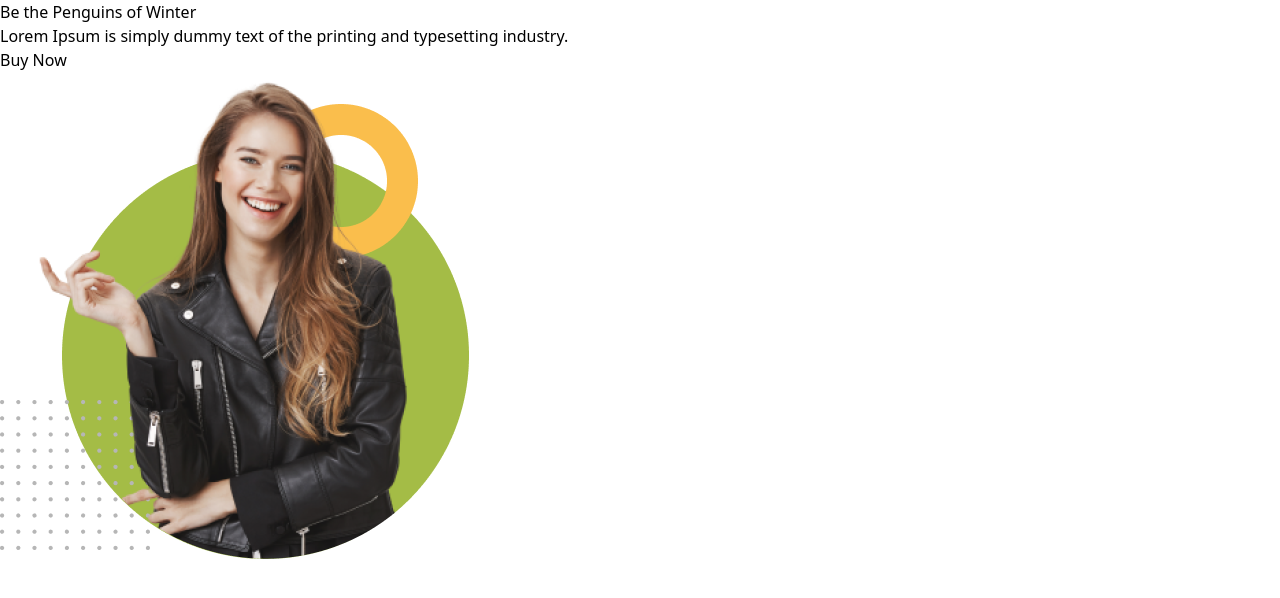
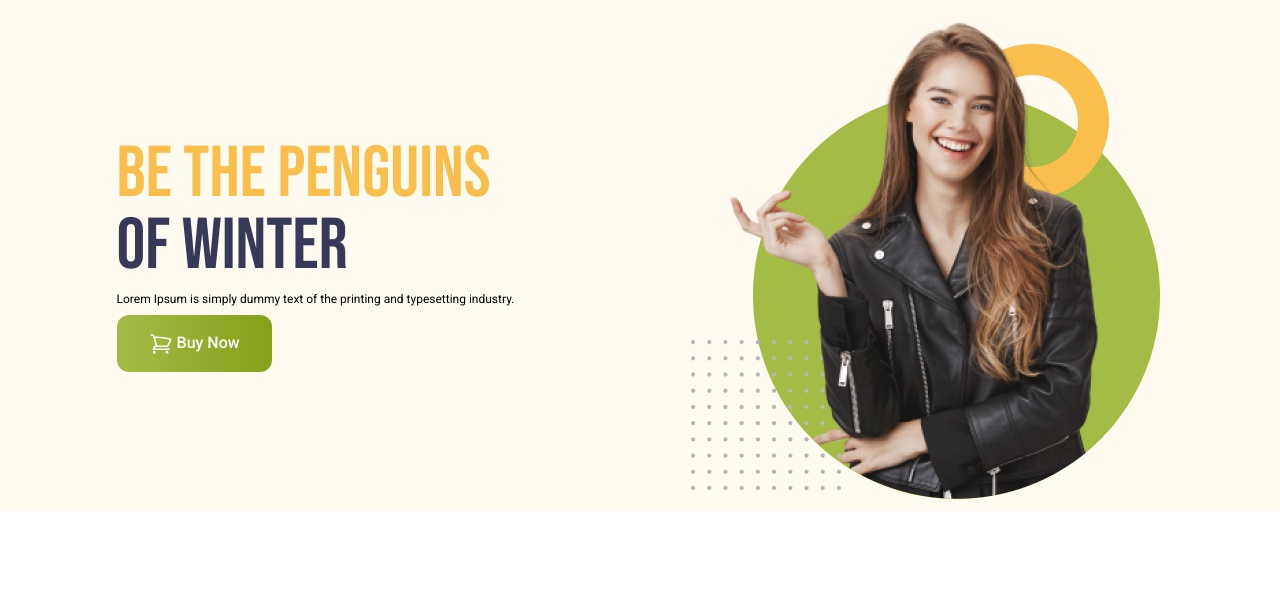
Before and after one commit to saiful2682070/penguin_fashion_website, a plain HTML site: page index.html in a window 1280 px wide. Drawn offline with nearby package versions, Linux system fonts and the light colour scheme.

Commit message:
Complete Banner Section

```diff
--- a/index.html
+++ b/index.html
@@ -24,21 +24,31 @@
 
 <body>
     <!-- Header Start -->
-    <header>
+    <header class="bg-[#FFFBF0] p-3">
         <nav>
-            <!-- Banner Start -->
+
+        </nav>
+        <!-- Banner Start -->
+        <div class="ml-4 mr-4 md:flex md:justify-around md:items-center">
             <div>
-                <div>
-                    <h1>Be the Penguins of Winter</h1>
-                    <p>Lorem Ipsum is simply dummy text of the printing and typesetting industry.</p>
-                    <button>Buy Now</button>
-                </div>
-                <div>
-                    <img src="images/model.png" alt="">
-                </div>
+                <h1 class="bebas_neue uppercase text-7xl mb-2"><span class="text-[#FABE4C]">Be the Penguins</span> <br>
+                    <span class="text-[#363958]">of Winter</span>
+                </h1>
+                <p class="roboto text-xs font-normal mb-2">Lorem Ipsum is simply dummy text of the printing and
+                    typesetting industry.</p>
+                <button
+                    class="bg-gradient-to-r from-[#A4BC46] to-[#85A019] px-8 py-4 rounded-xl roboto text-[#FFFFFF] font-medium"><svg
+                        xmlns="http://www.w3.org/2000/svg" fill="none" viewBox="0 0 24 24" stroke-width="1.5"
+                        stroke="currentColor" class="size-6 inline text-white">
+                        <path stroke-linecap="round" stroke-linejoin="round"
+                            d="M2.25 3h1.386c.51 0 .955.343 1.087.835l.383 1.437M7.5 14.25a3 3 0 0 0-3 3h15.75m-12.75-3h11.218c1.121-2.3 2.1-4.684 2.924-7.138a60.114 60.114 0 0 0-16.536-1.84M7.5 14.25 5.106 5.272M6 20.25a.75.75 0 1 1-1.5 0 .75.75 0 0 1 1.5 0Zm12.75 0a.75.75 0 1 1-1.5 0 .75.75 0 0 1 1.5 0Z" />
+                    </svg>
+                    Buy Now</button>
             </div>
-        </nav>
-
+            <div>
+                <img src="images/model.png" alt="">
+            </div>
+        </div>
     </header>
     <!-- Main Start -->
     <main>
--- /dev/null
+++ b/tailwind.config.js
@@ -0,0 +1,8 @@
+/** @type {import('tailwindcss').Config} */
+module.exports = {
+  content: [],
+  theme: {
+    extend: {},
+  },
+  plugins: [],
+}
```
